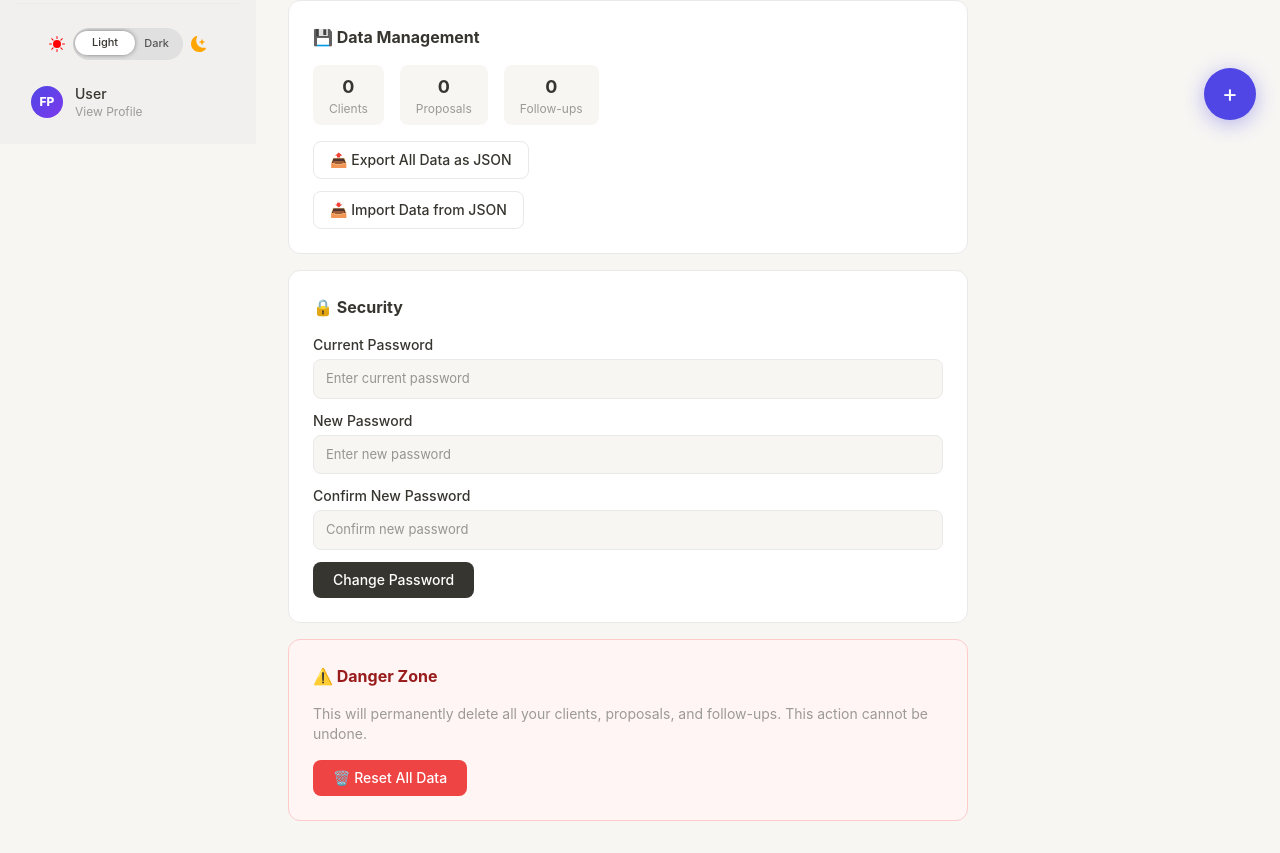
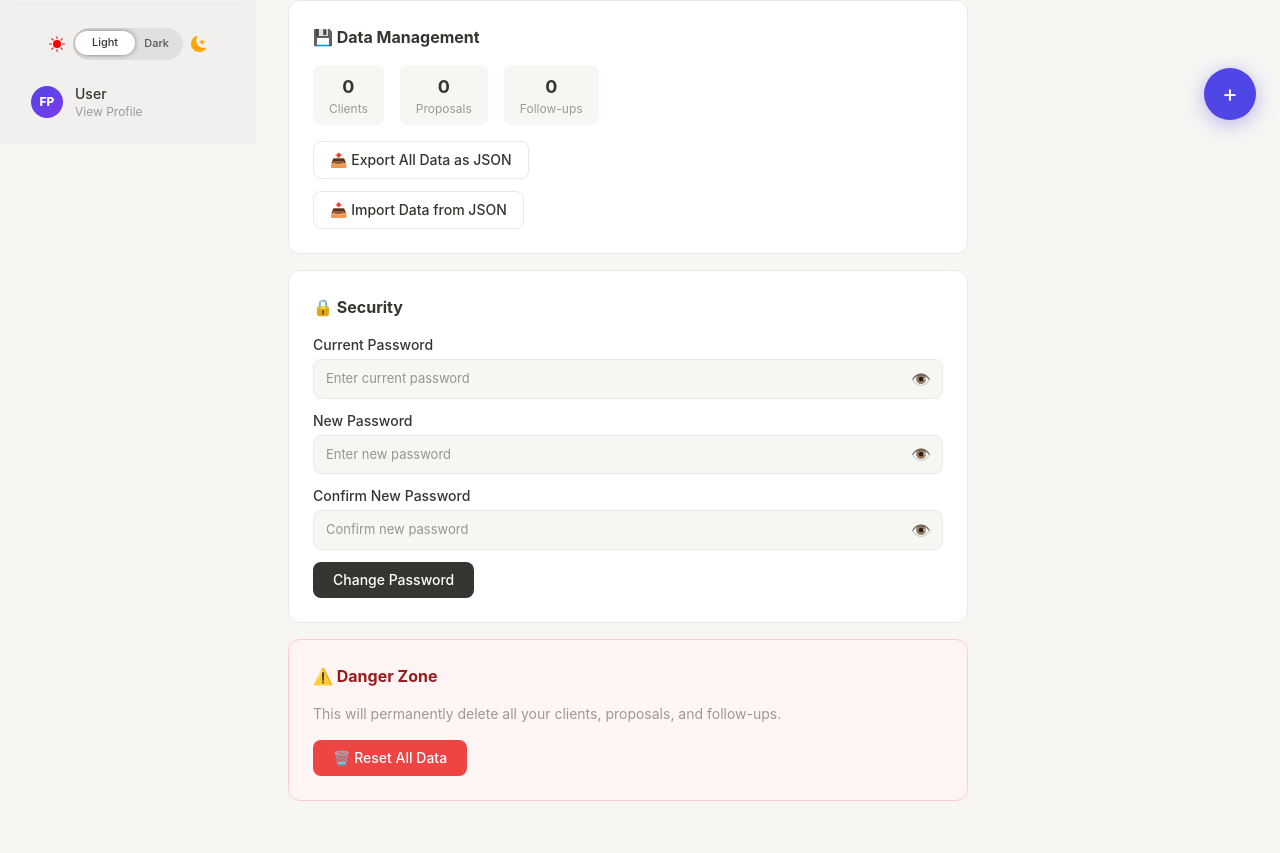
Before and after one commit to html-moiz03/freelancer-proposal-tracker, a React (Vite) app: page /dashboard/settings in a window 1280 px wide. Shown: the part 656-1509 px from the top of the page. Built offline with nearby package versions, Linux system fonts and the light colour scheme.

Commit message:
feat: eye icon password toggle on landing page and settings

```diff
--- a/src/pages/Landing.jsx
+++ b/src/pages/Landing.jsx
@@ -94,6 +94,8 @@ export default function Landing() {
   const [form, setForm] = useState({ name: '', email: '', password: '', confirm: '' })
   const [errors, setErrors] = useState({})
   const [isMobile, setIsMobile] = useState(window.innerWidth < 768)
+  const [showPass, setShowPass] = useState(false)
+  const [showConfirm, setShowConfirm] = useState(false)
 
   useEffect(() => {
     const user = localStorage.getItem('fpt_session')
@@ -411,12 +413,22 @@ export default function Landing() {
                   {errors.email && <p className="error-msg">{errors.email}</p>}
                 </div>
                 <div>
-                  <input style={inputStyle} placeholder="Password" type="password" value={form.password} onChange={(e) => setForm({ ...form, password: e.target.value })} />
+                  <div style={{ position: 'relative', marginBottom: '4px' }}>
+                    <input style={{ ...inputStyle, marginBottom: '0', paddingRight: '40px' }} placeholder="Password" type={showPass ? 'text' : 'password'} value={form.password} onChange={(e) => setForm({ ...form, password: e.target.value })} />
+                    <span onClick={() => setShowPass(!showPass)} style={{ position: 'absolute', right: '12px', top: '50%', transform: 'translateY(-50%)', cursor: 'pointer', fontSize: '16px', color: '#94a3b8', zIndex: 10 }}>
+                      {showPass ? '🙈' : '👁️'}
+                    </span>
+                  </div>
                   {errors.password && <p className="error-msg">{errors.password}</p>}
                 </div>
                 {!isLogin && (
                   <div>
-                    <input style={inputStyle} placeholder="Confirm Password" type="password" value={form.confirm} onChange={(e) => setForm({ ...form, confirm: e.target.value })} />
+                    <div style={{ position: 'relative' }}>
+                      <input style={{ ...inputStyle, marginBottom: '0', paddingRight: '40px' }} placeholder="Confirm Password" type={showConfirm ? 'text' : 'password'} value={form.confirm} onChange={(e) => setForm({ ...form, confirm: e.target.value })} />
+                      <span onClick={() => setShowConfirm(!showConfirm)} style={{ position: 'absolute', right: '12px', top: '50%', transform: 'translateY(-50%)', cursor: 'pointer', fontSize: '16px', color: '#94a3b8', zIndex: 10 }}>
+                        {showConfirm ? '🙈' : '👁️'}
+                      </span>
+                    </div>
                     {errors.confirm && <p className="error-msg">{errors.confirm}</p>}
                   </div>
                 )}
--- a/src/pages/Settings.jsx
+++ b/src/pages/Settings.jsx
@@ -13,27 +13,27 @@ const ACCENT_COLORS = [
 ]
 
 function SectionTitle({ children, titleColor }) {
-  return (
-    <h3 className="text-base font-bold mb-4" style={{ color: titleColor }}>{children}</h3>
-  )
+  return <h3 className="text-base font-bold mb-4" style={{ color: titleColor }}>{children}</h3>
 }
 
 function Label({ children, titleColor }) {
-  return (
-    <label className="text-sm font-medium block mb-1" style={{ color: titleColor }}>{children}</label>
-  )
+  return <label className="text-sm font-medium block mb-1" style={{ color: titleColor }}>{children}</label>
 }
 
 export default function Settings() {
+  const { isDark, toggleTheme, updateAccent, accent } = useTheme()
   const { showToast } = useToast()
-  const { clients, proposals, followups, currency, setCurrency } = useApp()
+  const { clients, proposals, followups, setCurrency } = useApp()
 
+  const [currencyState, setCurrencyState] = useState(localStorage.getItem('fpt_currency') || 'PKR')
   const [dateFormat, setDateFormat] = useState(localStorage.getItem('fpt_date_format') || 'YYYY-MM-DD')
   const [reminderDays, setReminderDays] = useState(localStorage.getItem('fpt_reminder_days') || '3')
-  const { isDark, toggleTheme, updateAccent, accent } = useTheme()
   const [oldPassword, setOldPassword] = useState('')
   const [newPassword, setNewPassword] = useState('')
   const [confirmPassword, setConfirmPassword] = useState('')
+  const [showOld, setShowOld] = useState(false)
+  const [showNew, setShowNew] = useState(false)
+  const [showConfirm, setShowConfirm] = useState(false)
 
   const card = { backgroundColor: isDark ? '#1a1a1a' : '#FFFFFF', borderColor: isDark ? '#2a2a2a' : '#E9E9E7' }
   const titleColor = isDark ? '#ffffff' : '#37352F'
@@ -42,15 +42,14 @@ export default function Settings() {
     width: '100%', padding: '9px 12px', borderRadius: '8px',
     border: `1.5px solid ${isDark ? '#2a2a2a' : '#E9E9E7'}`,
     backgroundColor: isDark ? '#111111' : '#F7F6F3',
-    color: titleColor, fontSize: '13px', outline: 'none',
-    fontFamily: 'inherit'
+    color: titleColor, fontSize: '13px', outline: 'none', fontFamily: 'inherit'
   }
 
   const savePreferences = () => {
-    localStorage.setItem('fpt_currency', currency)
+    localStorage.setItem('fpt_currency', currencyState)
     localStorage.setItem('fpt_date_format', dateFormat)
     localStorage.setItem('fpt_reminder_days', reminderDays)
-    setCurrency(currency)
+    setCurrency(currencyState)
     showToast('Preferences saved!', 'success')
   }
 
@@ -102,20 +101,20 @@ export default function Settings() {
 
   const changePassword = () => {
     const user = JSON.parse(localStorage.getItem('fpt_user') || '{}')
-    if (oldPassword !== user.password) {
-      showToast('Current password is incorrect!', 'error'); return
-    }
-    if (newPassword.length < 6) {
-      showToast('New password must be at least 6 characters!', 'error'); return
-    }
-    if (newPassword !== confirmPassword) {
-      showToast('Passwords do not match!', 'error'); return
-    }
+    if (oldPassword !== user.password) { showToast('Current password is incorrect!', 'error'); return }
+    if (newPassword.length < 6) { showToast('New password must be at least 6 characters!', 'error'); return }
+    if (newPassword !== confirmPassword) { showToast('Passwords do not match!', 'error'); return }
     const updated = { ...user, password: newPassword }
     localStorage.setItem('fpt_user', JSON.stringify(updated))
     localStorage.setItem('fpt_session', JSON.stringify(updated))
     setOldPassword(''); setNewPassword(''); setConfirmPassword('')
     showToast('Password changed successfully!', 'success')
+  }
+
+  const eyeStyle = {
+    position: 'absolute', right: '12px', top: '50%',
+    transform: 'translateY(-50%)', cursor: 'pointer',
+    fontSize: '16px', color: subColor
   }
 
   return (
@@ -128,7 +127,7 @@ export default function Settings() {
         <div className="grid grid-cols-2 gap-4 mb-4">
           <div>
             <Label titleColor={titleColor}>Currency</Label>
-            <select value={currency} onChange={(e) => setCurrency(e.target.value)} style={inputStyle}>
+            <select value={currencyState} onChange={(e) => setCurrencyState(e.target.value)} style={inputStyle}>
               <option value="PKR">PKR — Pakistani Rupee</option>
               <option value="USD">USD — US Dollar</option>
               <option value="EUR">EUR — Euro</option>
@@ -155,11 +154,7 @@ export default function Settings() {
             </select>
           </div>
         </div>
-        <button
-          onClick={savePreferences}
-          className="px-5 py-2 rounded-lg text-sm font-medium"
-          style={{ backgroundColor: '#37352F', color: '#FFFFFF' }}
-        >
+        <button onClick={savePreferences} className="px-5 py-2 rounded-lg text-sm font-medium" style={{ backgroundColor: '#37352F', color: '#FFFFFF' }}>
           Save Preferences
         </button>
       </div>
@@ -167,41 +162,20 @@ export default function Settings() {
       {/* Appearance */}
       <div className="rounded-xl p-6 border mb-4" style={card}>
         <SectionTitle titleColor={titleColor}>🎨 Appearance</SectionTitle>
-
         <div className="flex items-center justify-between mb-5 p-3 rounded-lg" style={{ backgroundColor: isDark ? '#111111' : '#F7F6F3' }}>
           <div>
             <p className="text-sm font-medium" style={{ color: titleColor }}>Dark Mode</p>
             <p className="text-xs" style={{ color: subColor }}>Switch between light and dark theme</p>
           </div>
-          <div
-            onClick={toggleTheme}
-            style={{
-              width: '44px', height: '24px', borderRadius: '99px',
-              backgroundColor: isDark ? '#4F46E5' : '#E9E9E7',
-              position: 'relative', cursor: 'pointer', transition: 'background-color 0.2s'
-            }}
-          >
-            <div style={{
-              width: '18px', height: '18px', borderRadius: '50%',
-              backgroundColor: 'white', position: 'absolute', top: '3px',
-              left: isDark ? '23px' : '3px', transition: 'left 0.2s'
-            }} />
+          <div onClick={toggleTheme} style={{ width: '44px', height: '24px', borderRadius: '99px', backgroundColor: isDark ? '#4F46E5' : '#E9E9E7', position: 'relative', cursor: 'pointer', transition: 'background-color 0.2s' }}>
+            <div style={{ width: '18px', height: '18px', borderRadius: '50%', backgroundColor: 'white', position: 'absolute', top: '3px', left: isDark ? '23px' : '3px', transition: 'left 0.2s' }} />
           </div>
         </div>
-
         <Label titleColor={titleColor}>Accent Color</Label>
         <div className="flex gap-3 flex-wrap mt-2">
           {ACCENT_COLORS.map((color) => (
-            <div
-              key={color.value}
-              onClick={() => saveAccent(color.value)}
-              style={{
-                width: '32px', height: '32px', borderRadius: '50%',
-                backgroundColor: color.value, cursor: 'pointer',
-                border: accent === color.value ? '3px solid #37352F' : '3px solid transparent',
-                boxShadow: accent === color.value ? '0 0 0 2px white, 0 0 0 4px ' + color.value : 'none',
-                transition: 'all 0.2s'
-              }}
+            <div key={color.value} onClick={() => saveAccent(color.value)}
+              style={{ width: '32px', height: '32px', borderRadius: '50%', backgroundColor: color.value, cursor: 'pointer', border: accent === color.value ? '3px solid #37352F' : '3px solid transparent', boxShadow: accent === color.value ? '0 0 0 2px white, 0 0 0 4px ' + color.value : 'none', transition: 'all 0.2s' }}
               title={color.name}
             />
           ))}
@@ -213,11 +187,7 @@ export default function Settings() {
       <div className="rounded-xl p-6 border mb-4" style={card}>
         <SectionTitle titleColor={titleColor}>💾 Data Management</SectionTitle>
         <div className="flex gap-4 mb-4">
-          {[
-            { label: 'Clients', value: clients.length },
-            { label: 'Proposals', value: proposals.length },
-            { label: 'Follow-ups', value: followups.length },
-          ].map((s) => (
+          {[{ label: 'Clients', value: clients.length }, { label: 'Proposals', value: proposals.length }, { label: 'Follow-ups', value: followups.length }].map((s) => (
             <div key={s.label} className="text-center px-4 py-2 rounded-lg" style={{ backgroundColor: isDark ? '#111111' : '#F7F6F3' }}>
               <p className="text-lg font-bold" style={{ color: titleColor }}>{s.value}</p>
               <p className="text-xs" style={{ color: subColor }}>{s.label}</p>
@@ -225,17 +195,12 @@ export default function Settings() {
           ))}
         </div>
         <div className="flex flex-col gap-3">
-          <button
-            onClick={exportJSON}
-            className="flex items-center gap-2 px-4 py-2 rounded-lg text-sm font-medium border w-fit"
-            style={{ backgroundColor: isDark ? '#1a1a1a' : '#FFFFFF', borderColor: isDark ? '#2a2a2a' : '#E9E9E7', color: titleColor }}
-          >
+          <button onClick={exportJSON} className="flex items-center gap-2 px-4 py-2 rounded-lg text-sm font-medium border w-fit"
+            style={{ backgroundColor: isDark ? '#1a1a1a' : '#FFFFFF', borderColor: isDark ? '#2a2a2a' : '#E9E9E7', color: titleColor }}>
             📤 Export All Data as JSON
           </button>
-          <label
-            className="flex items-center gap-2 px-4 py-2 rounded-lg text-sm font-medium border w-fit cursor-pointer"
-            style={{ backgroundColor: isDark ? '#1a1a1a' : '#FFFFFF', borderColor: isDark ? '#2a2a2a' : '#E9E9E7', color: titleColor }}
-          >
+          <label className="flex items-center gap-2 px-4 py-2 rounded-lg text-sm font-medium border w-fit cursor-pointer"
+            style={{ backgroundColor: isDark ? '#1a1a1a' : '#FFFFFF', borderColor: isDark ? '#2a2a2a' : '#E9E9E7', color: titleColor }}>
             📥 Import Data from JSON
             <input type="file" accept=".json" onChange={importJSON} style={{ display: 'none' }} />
           </label>
@@ -248,21 +213,26 @@ export default function Settings() {
         <div className="flex flex-col gap-3">
           <div>
             <Label titleColor={titleColor}>Current Password</Label>
-            <input type="password" value={oldPassword} onChange={(e) => setOldPassword(e.target.value)} placeholder="Enter current password" style={inputStyle} />
+            <div style={{ position: 'relative' }}>
+              <input type={showOld ? 'text' : 'password'} value={oldPassword} onChange={(e) => setOldPassword(e.target.value)} placeholder="Enter current password" style={{ ...inputStyle, paddingRight: '40px' }} />
+              <span onClick={() => setShowOld(!showOld)} style={eyeStyle}>{showOld ? '🙈' : '👁️'}</span>
+            </div>
           </div>
           <div>
             <Label titleColor={titleColor}>New Password</Label>
-            <input type="password" value={newPassword} onChange={(e) => setNewPassword(e.target.value)} placeholder="Enter new password" style={inputStyle} />
+            <div style={{ position: 'relative' }}>
+              <input type={showNew ? 'text' : 'password'} value={newPassword} onChange={(e) => setNewPassword(e.target.value)} placeholder="Enter new password" style={{ ...inputStyle, paddingRight: '40px' }} />
+              <span onClick={() => setShowNew(!showNew)} style={eyeStyle}>{showNew ? '🙈' : '👁️'}</span>
+            </div>
           </div>
           <div>
             <Label titleColor={titleColor}>Confirm New Password</Label>
-            <input type="password" value={confirmPassword} onChange={(e) => setConfirmPassword(e.target.value)} placeholder="Confirm new password" style={inputStyle} />
+            <div style={{ position: 'relative' }}>
+              <input type={showConfirm ? 'text' : 'password'} value={confirmPassword} onChange={(e) => setConfirmPassword(e.target.value)} placeholder="Confirm new password" style={{ ...inputStyle, paddingRight: '40px' }} />
+              <span onClick={() => setShowConfirm(!showConfirm)} style={eyeStyle}>{showConfirm ? '🙈' : '👁️'}</span>
+            </div>
           </div>
-          <button
-            onClick={changePassword}
-            className="px-5 py-2 rounded-lg text-sm font-medium w-fit"
-            style={{ backgroundColor: '#37352F', color: '#FFFFFF' }}
-          >
+          <button onClick={changePassword} className="px-5 py-2 rounded-lg text-sm font-medium w-fit" style={{ backgroundColor: '#37352F', color: '#FFFFFF' }}>
             Change Password
           </button>
         </div>
@@ -271,12 +241,8 @@ export default function Settings() {
       {/* Danger Zone */}
       <div className="rounded-xl p-6 border" style={{ backgroundColor: isDark ? '#1a0000' : '#FFF5F5', borderColor: '#FECACA' }}>
         <SectionTitle titleColor="#991B1B">⚠️ Danger Zone</SectionTitle>
-        <p className="text-sm mb-4" style={{ color: subColor }}>This will permanently delete all your clients, proposals, and follow-ups. This action cannot be undone.</p>
-        <button
-          onClick={resetApp}
-          className="px-5 py-2 rounded-lg text-sm font-medium"
-          style={{ backgroundColor: '#EF4444', color: '#FFFFFF' }}
-        >
+        <p className="text-sm mb-4" style={{ color: subColor }}>This will permanently delete all your clients, proposals, and follow-ups.</p>
+        <button onClick={resetApp} className="px-5 py-2 rounded-lg text-sm font-medium" style={{ backgroundColor: '#EF4444', color: '#FFFFFF' }}>
           🗑️ Reset All Data
         </button>
       </div>
```
